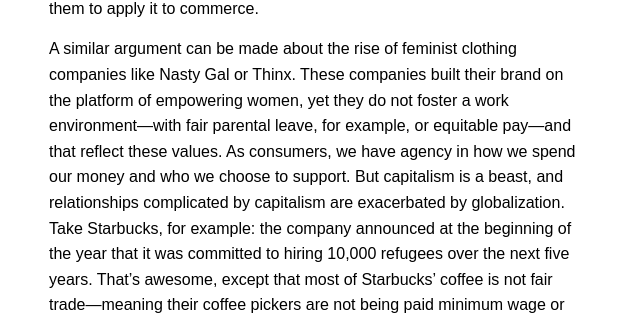
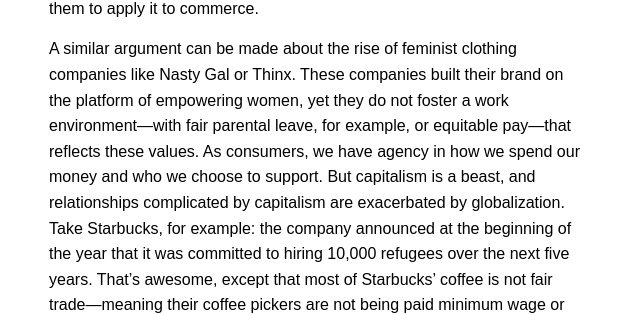
Before and after one commit to aredotna/building, a Jekyll site: the page built from _posts/2017-06-13-allyn-hughes.markdown, in a window 1280 px wide and 900 px high, scrolled down 3104 px. Shown: the part 220-535 px from the top of the window, without its empty margins (321-961 px from the left). Built offline with Jekyll 4.4.1, drawn with Linux system fonts in a browser that asks for light colours; some of the changed text lies outside the part shown.

Commit message:
Minor allyn edits

```diff
--- a/_posts/2017-06-13-allyn-hughes.markdown
+++ b/_posts/2017-06-13-allyn-hughes.markdown
@@ -18,7 +18,7 @@
 
 Last year, a friend purchased a retro feminist T-shirt from a retailer that promised to donate a portion of the profits to Planned Parenthood. When she got the shirt, she realized it was made in Bangladesh. She began an email exchange with the shop owner about how feminist products made in sweatshops is a lazy form of activism. Namely, it fails to recognize the intersectionality of feminism—that it is more than just supporting Planned Parenthood, an organization that primarily focuses on the reproductive health of women in the U.S. If we care about women’s rights in America, my friend argued, then we should also care about the women and children who work abroad in sweatshops. We should make structural connections to understand parallel issues. In _Freedom Is A Constant Struggle_, Angela Davis writes, “Whenever you conceptualize social justice struggles, you will always defeat your own purposes if you cannot imagine the people around whom you are struggling as equal partners.” It’s possible that the women who made this T-shirt have read Angela Davis, but perhaps it didn’t occur to them to apply it to commerce.
 
-A similar argument can be made about the rise of feminist clothing companies like Nasty Gal or Thinx. These companies built their brand on the platform of empowering women, yet they do not foster a work environment—with fair parental leave, for example, or equitable pay—and that reflect these values. As consumers, we have agency in how we spend our money and who we choose to support. But capitalism is a beast, and relationships complicated by capitalism are exacerbated by globalization. Take Starbucks, for example: the company announced at the beginning of the year that it was committed to hiring 10,000 refugees over the next five years. That’s awesome, except that most of Starbucks’ coffee is not fair trade—meaning their coffee pickers are not being paid minimum wage or overtime. While supporting refugees might be more topical at the moment, Starbucks ultimately has more control over their own labor practices. To symbolize solidarity with one marginalized, vulnerable group while failing to support another—one directly under its charge—suggests that Starbucks’ refugee pledge is little more than a strategic piece of marketing.
+A similar argument can be made about the rise of feminist clothing companies like Nasty Gal or Thinx. These companies built their brand on the platform of empowering women, yet they do not foster a work environment—with fair parental leave, for example, or equitable pay—that reflects these values. As consumers, we have agency in how we spend our money and who we choose to support. But capitalism is a beast, and relationships complicated by capitalism are exacerbated by globalization. Take Starbucks, for example: the company announced at the beginning of the year that it was committed to hiring 10,000 refugees over the next five years. That’s awesome, except that most of Starbucks’ coffee is not fair trade—meaning their coffee pickers are not being paid minimum wage or overtime. While supporting refugees might be more topical at the moment, Starbucks ultimately has more control over their own labor practices. To symbolize solidarity with one marginalized, vulnerable group while failing to support another—one directly under its charge—suggests that Starbucks’ refugee pledge is little more than a strategic piece of marketing.
 
 <iframe class="arena-iframe" width="100%" height="2090" src="https://www.are.na/allyn-hughes/brand-activism/embed"></iframe>
 
```
Also changed, not shown: other parts of _posts/2017-06-13-allyn-hughes.markdown (+1 -1 lines).
